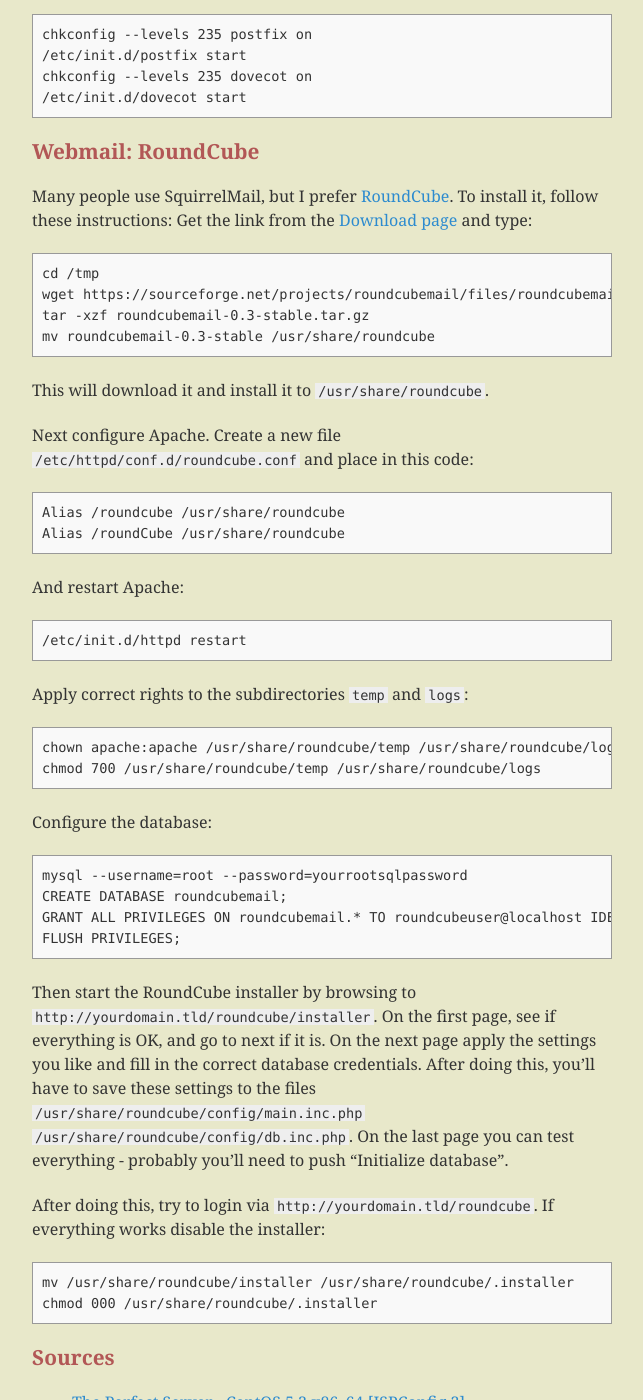
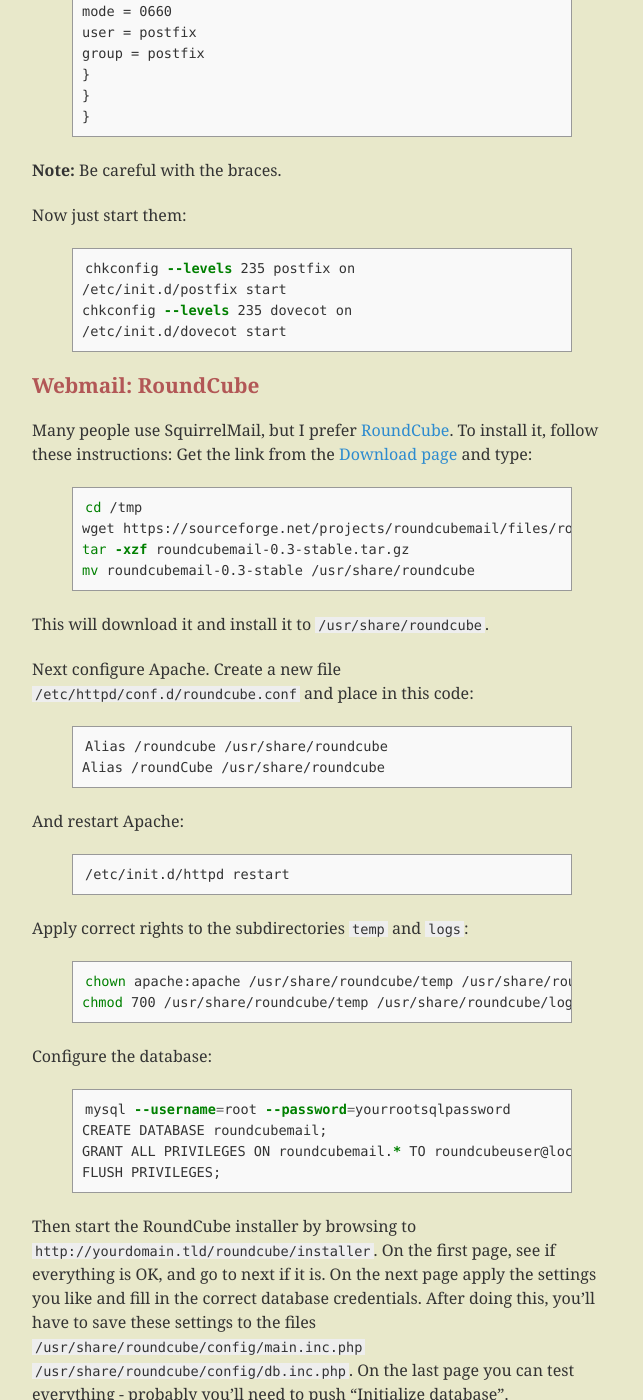
Before and after one commit to Zagyarakushi/website, a Jekyll site: the page built from _posts/2009-12-30-configure-your-vps.md, in a window 1280 px wide and 1400 px high, scrolled down 4677 px. Shown: the whole window, without its empty margins (129-772 px from the left). Built offline with Jekyll 4.4.1, drawn with Linux system fonts in a browser that asks for light colours; comment, search, counter and statistics services are not loaded; some of the changed text lies outside the part shown.

Commit message:
Corrected formatting to markdown

```diff
--- a/_posts/2009-12-30-configure-your-vps.md
+++ b/_posts/2009-12-30-configure-your-vps.md
@@ -1,104 +1,162 @@
 ---
-wordpress_id: 286
 layout: post
 title: Configure your VPS
+wordpress_id: 286
 wordpress_url: http://blog.writepermission.com/?p=286
 ---
-<h2>Basic tools</h2>
+## Basic tools
 Some basic tools will make it easy to set up your VPS, so we install them first:
-<ul>
-	<li>Install VIM text editor using the command:
-<pre>yum install vim-minimal vim-common vim-enhanced</pre></li>
-	<li>Install telnet (used to test later on) TODO:
-<pre>yum install telnet</pre></li>
-	<li>Install links (command line browser):
-<pre>yum install links</pre></li>
-	<li>Install GPG keys:
-<pre>rpm --import /etc/pki/rpm-gpg/RPM-GPG-KEY*
-rpm --import http://dag.wieers.com/rpm/packages/RPM-GPG-KEY.dag.txt</pre></li>
-	<li>Install rpmforge-release package:
-<pre>rpm --import http://apt.sw.be/redhat/el5/en/i386/RPMS.dag/rpmforge-release-0.3.6-1.el5.rf.i386.rpm</pre></li>
 
-</ul>
+- Install VIM text editor using the command:
+	{% highlight bash %}
+yum install vim-minimal vim-common vim-enhanced
+{% endhighlight %}
 
-<h2>Basic settings</h2>
+- Install telnet (used to test later on) TODO:
+	{% highlight bash %}
+yum install telnet
+{% endhighlight %}
+
+- Install links (command line browser):
+	{% highlight bash %}
+yum install links
+{% endhighlight %}
+
+- Install GPG keys:
+	{% highlight bash %}
+rpm --import /etc/pki/rpm-gpg/RPM-GPG-KEY*
+rpm --import http://dag.wieers.com/rpm/packages/RPM-GPG-KEY.dag.txt
+{% endhighlight %}
+
+- Install rpmforge-release package:
+	{% highlight bash %}
+rpm --import http://apt.sw.be/redhat/el5/en/i386/RPMS.dag/rpmforge-release-0.3.6-1.el5.rf.i386.rpm
+{% endhighlight %}
+
+## Basic settings
 Next we apply some basic settings:
-<ul>
-	<li>Make sure <code>/etc/hosts</code> contains the following line:
-<pre>127.0.0.1 yourdomainname.tld localhost localhost.localdomain</pre></li>
-	<li>Adjust <code>/etc/sysconfig/network</code> so looks like this:
-<pre>NETWORKING="yes"
+
+- Make sure `/etc/hosts` contains the following line:
+	{% highlight text %}
+127.0.0.1 yourdomainname.tld localhost localhost.localdomain
+{% endhighlight %}
+
+- Adjust `/etc/sysconfig/network` so looks like this:
+	{% highlight text %}
+NETWORKING="yes"
 HOSTNAME="yourdomainname.tld"
 GATEWAY="216.66.76.1"
-</pre></li>
-	<li>Install updates:
-<pre>yum update</pre></li>
-	<li>Get additional yum repositories:
-<pre>wget http://download.fedora.redhat.com/pub/epel/5/i386/epel-release-5-3.noarch.rpm
+{% endhighlight %}
+
+- Install updates:
+	{% highlight bash %}
+yum update
+{% endhighlight %}
+
+- Get additional yum repositories:
+	{% highlight bash %}
+wget http://download.fedora.redhat.com/pub/epel/5/i386/epel-release-5-3.noarch.rpm
 wget http://rpms.famillecollet.com/enterprise/remi-release-5.rpm
 rpm -Uvh remi-release-5*.rpm epel-release-5*.rpm
-</pre></li>
-</ul>
-Do a <code>reboot</code> to apply the host changes.
+{% endhighlight %}
 
-<h2>Apache, PHP, MySQL, phpMyAdmin</h2>
+Do a `reboot` to apply the host changes.
+
+## Apache, PHP, MySQL, phpMyAdmin
 Install these packages with the following command:
-<pre>yum install httpd mysql-server php php-mysql php-mbstring phpmyadmin</pre>
-To enable <code>ModRewrite</code> with <code>.htaccess</code> (for user-friendly URLs):
-<pre>a2enmod rewrite</pre> TODO werkt nit
+{% highlight bash %}
+yum install httpd mysql-server php php-mysql php-mbstring phpmyadmin
+{% endhighlight %}
 
-<h2>Configure MySQL & phpMyAdmin</h2>
+To enable `ModRewrite` with `.htaccess` (for user-friendly URLs):
+{% highlight bash %}
+a2enmod rewrite
+{% endhighlight %}
+TODO werkt niet
+
+## Configure MySQL & phpMyAdmin
 Start MySQL:
-<pre>chkconfig --levels 235 mysqld on
-/etc/init.d/mysqld start</pre>
+{% highlight bash %}
+chkconfig --levels 235 mysqld on
+/etc/init.d/mysqld start
+{% endhighlight %}
+
 Set the MySQL root password:
-<pre>mysqladmin -u root password yourrootsqlpassword</pre>
-Configure phpMyAdmin so Apache allows connections not just from localhost. To do this, open <code>/etc/httpd/conf.d/phpMyAdmin.conf</code> and comment out the following lines:
-<pre>[...]
+{% highlight bash %}
+mysqladmin -u root password yourrootsqlpassword
+{% endhighlight %}
+
+Configure phpMyAdmin so Apache allows connections not just from localhost. To do this, open `/etc/httpd/conf.d/phpMyAdmin.conf` and comment out the following lines:
+{% highlight text %}
+...
 #<Directory /usr/share/phpMyAdmin/>
 #   order deny,allow
 #   deny from all
 #   allow from 127.0.0.1
 #</Directory>
-[...]</pre>
-Possibly you need to change the authentication from <code>cookie</code> to <code>http</code> in <code>/usr/share/phpmyadmin/config.inc.php</code>:
-<pre>[...]
+...
+{% endhighlight %}
+
+Possibly you need to change the authentication from `cookie` to `http` in `/usr/share/phpmyadmin/config.inc.php`:
+{% highlight text %}
+...
 /* Authentication type */
 $cfg['Servers'][$i]['auth_type'] = 'http';
-[...]</pre>
+...
+{% endhighlight %}
+
 And finally create system startup links for Apache and start it:
-<pre>chkconfig --levels 235 httpd on
-/etc/init.d/httpd start</pre>
+{% highlight bash %}
+chkconfig --levels 235 httpd on
+/etc/init.d/httpd start
+{% endhighlight %}
 
-<h2>FTP server</h2>
+## FTP server
 To install a FTP server daemon, run the command:
-<pre>yum install pure-ftpd</pre>
-And make sure it starts:
-<pre>chkconfig --levels 235 pure-ftpd on
-/etc/init.d/pure-ftpd start</pre>
+{% highlight bash %}
+yum install pure-ftpd
+{% endhighlight %}
 
-<h2>Mail server</h2>
+And make sure it starts automatically:
+{% highlight bash %}
+chkconfig --levels 235 pure-ftpd on
+/etc/init.d/pure-ftpd start
+{% endhighlight %}
+
+## Mail server
 First we need to install and configure postfix:
-<pre>yum remove sendmail
-yum install postfix</pre>
+{% highlight bash %}
+yum remove sendmail
+yum install postfix
+{% endhighlight %}
+
 This removes sendmail, because we use postfix instead.
-Edit <code>/etc/postfix/main.cf</code> like this:
-<pre>myhost= mail. yourdomainname.tld
+Edit `/etc/postfix/main.cf` like this:
+{% highlight text %}
+myhost = mail.yourdomainname.tld
 mydomain = yourdomainname.tld
 myorigin = $mydomain
 inet_interfaces = all
-mydestination = $myhostname, localhost.$mydomain, localhost, $mydomain</pre> TODO maybe use the postfix -e command
-All the lines are already in the file you just need to uncomment them and edit <code>yourdomainname</code>.
+mydestination = $myhostname, localhost.$mydomain, localhost, $mydomain
+{% endhighlight %}
+TODO maybe use the postfix -e command
 
-If you want to use SMTP on a port other than 25 (I've used 26) modify <code>/etc/postfix/master.cf</code>:
-<pre>#smtp      inet  n       -       n       -       -       smtpd
+All the lines are already in the file you just need to uncomment them and edit `yourdomainname`.
+
+If you want to use SMTP on a port other than 25 (I've used 26) modify `/etc/postfix/master.cf`:
+{% highlight text %}
+#smtp      inet n       -       n       -       -       smtpd
 26         inet n       -       n       -       -       smtpd
-</pre>
+{% endhighlight %}
 
 Next we install SASL:
-<pre>yum install cyrus-sasl</pre>
-Enable it by added the following lines to <code>/etc/postfix/main.cf</code>:
-<pre># SASL SETTINGS
+{% highlight bash %}
+yum install cyrus-sasl
+{% endhighlight %}
+
+Enable it by added the following lines to `/etc/postfix/main.cf`:
+{% highlight text %}
+# SASL SETTINGS
 #
 # Enable authentication
 smtpd_sasl_auth_enable = yes
@@ -113,14 +171,21 @@
 #
 # Set the SASL path
 smtpd_sasl_path = private/auth
-</pre>
+{% endhighlight %}
+
 To reload these setting, type:
-<pre>postfix reload</pre>
+{% highlight bash %}
+postfix reload
+{% endhighlight %}
 
 Last of three, install dovecot:
-<pre>yum install dovecot</pre>
-Open <code>/etc/dovecot.conf</code> and the following is uncommented and modified
-<pre>protocols = imap imaps pop3 pop3s
+{% highlight bash %}
+yum install dovecot
+{% endhighlight %}
+
+Open `/etc/dovecot.conf` and the following is uncommented and modified
+{% highlight text %}
+protocols = imap imaps pop3 pop3s
 auth default {
 mechanisms = plain login
 passdb pam {
@@ -136,60 +201,73 @@
 }
 }
 }
-</pre>
-<strong>Note:</strong> Be careful with the braces.
+{% endhighlight %}
+
+**Note:** Be careful with the braces.
 
 Now just start them:
-<pre>chkconfig --levels 235 postfix on
+{% highlight bash %}
+chkconfig --levels 235 postfix on
 /etc/init.d/postfix start
 chkconfig --levels 235 dovecot on
 /etc/init.d/dovecot start
-</pre>
+{% endhighlight %}
 
-<h2>Webmail: RoundCube</h2>
-Many people use SquirrelMail, but I prefer <a href="http://roundcube.net/">RoundCube</a>. To install it, follow these instructions:
-Get the link from the <a href="http://roundcube.net/download">Download page</a> and type:
-<pre>cd /tmp
+## Webmail: RoundCube
+Many people use SquirrelMail, but I prefer [RoundCube](http://roundcube.net/). To install it, follow these instructions:
+Get the link from the [Download page](http://roundcube.net/download) and type:
+{% highlight bash %}
+cd /tmp
 wget https://sourceforge.net/projects/roundcubemail/files/roundcubemail/0.3-stable/roundcubemail-0.3-stable.tar.gz/download
 tar -xzf roundcubemail-0.3-stable.tar.gz
-mv roundcubemail-0.3-stable /usr/share/roundcube</pre>
-This will download it and install it to <code>/usr/share/roundcube</code>.
+mv roundcubemail-0.3-stable /usr/share/roundcube
+{% endhighlight %}
 
-Next configure Apache. Create a new file <code>/etc/httpd/conf.d/roundcube.conf</code> and place in this code:
-<pre>Alias /roundcube /usr/share/roundcube
-Alias /roundCube /usr/share/roundcube</pre>
+This will download it and install it to `/usr/share/roundcube`.
+
+Next configure Apache. Create a new file `/etc/httpd/conf.d/roundcube.conf` and place in this code:
+{% highlight text %}
+Alias /roundcube /usr/share/roundcube
+Alias /roundCube /usr/share/roundcube
+{% endhighlight %}
+
 And restart Apache:
-<pre>/etc/init.d/httpd restart</pre>
+{% highlight bash %}
+/etc/init.d/httpd restart
+{% endhighlight %}
 
-Apply correct rights to the subdirectories <code>temp</code> and <code>logs</code>:
-<pre>chown apache:apache /usr/share/roundcube/temp /usr/share/roundcube/logs
-chmod 700 /usr/share/roundcube/temp /usr/share/roundcube/logs</pre>
+Apply correct rights to the subdirectories `temp` and `logs`:
+{% highlight bash %}
+chown apache:apache /usr/share/roundcube/temp /usr/share/roundcube/logs
+chmod 700 /usr/share/roundcube/temp /usr/share/roundcube/logs
+{% endhighlight %}
 
 Configure the database:
-<pre>mysql --username=root --password=yourrootsqlpassword
+{% highlight bash %}
+mysql --username=root --password=yourrootsqlpassword
 CREATE DATABASE roundcubemail;
 GRANT ALL PRIVILEGES ON roundcubemail.* TO roundcubeuser@localhost IDENTIFIED BY 'yourroundcubepass';
-FLUSH PRIVILEGES;</pre>
+FLUSH PRIVILEGES;
+{% endhighlight %}
 
-Then start the RoundCube installer by browsing to <code>http://yourdomain.tld/roundcube/installer</code>.
+Then start the RoundCube installer by browsing to `http://yourdomain.tld/roundcube/installer`.
 On the first page, see if everything is OK, and go to next if it is.
 On the next page apply the settings you like and fill in the correct database credentials.
-After doing this, you'll have to save these settings to the files <code>/usr/share/roundcube/config/main.inc.php</code> <code>/usr/share/roundcube/config/db.inc.php</code>.
+After doing this, you'll have to save these settings to the files `/usr/share/roundcube/config/main.inc.php` `/usr/share/roundcube/config/db.inc.php`.
 On the last page you can test everything - probably you'll need to push "Initialize database".
 
-After doing this, try to login via <code>http://yourdomain.tld/roundcube</code>. If everything works disable the installer:
-<pre>mv /usr/share/roundcube/installer /usr/share/roundcube/.installer
-chmod 000 /usr/share/roundcube/.installer</pre>
+After doing this, try to login via `http://yourdomain.tld/roundcube`. If everything works disable the installer:
+{% highlight bash %}
+mv /usr/share/roundcube/installer /usr/share/roundcube/.installer
+chmod 000 /usr/share/roundcube/.installer
+{% endhighlight %}
 
-<h2>Sources</h2>
-<ul>
-	<li><a href="http://www.howtoforge.com/perfect-server-centos-5.3-x86_64-ispconfig-3">The Perfect Server - CentOS 5.3 x86_64 [ISPConfig 3]</a></li>
-	<li><a href="http://www.howtoforge.com/perfect_setup_centos_4.3">The Perfect Setup - CentOS 4.3 (64-bit)</a></li>
-	<li><a href="http://www.mysql-apache-php.com/">Quick Linux Server Installation</a></li>
-	<li><a href="http://bluhaloit.wordpress.com/2008/03/13/installing-php-52x-on-redhat-es5-centos-5-etc/">Installing PHP 5.2.x or 5.3.x on RedHat ES5, CentOS 5, etc</a></li>
-	<li><a href="http://corpocrat.com/2008/07/10/setup-postfixdovecot-mailserver-for-centosrhel/">Setup Postfix/Dovecot MailServer for Centos/RHEL</a></li>
-	<li><a href="http://postfix.state-of-mind.de/patrick.koetter/smtpauth/smtp_auth_mailclients.html">SMTP Authentication for Mail clients</a></li>
-	<li><a href="http://drupalab.com/blog/installing-postfix-dovecot-with-smtp-auth--tls-on-centos">Installing Postfix/Dovecot with SMTP-AUTH and TLS on CentOS</a></li>
-	<li><a href="http://trac.roundcube.net/wiki/Howto_Install">How to Install RoundCube</a></li>
-
-</ul>
+## Sources
+- [The Perfect Server - CentOS 5.3 x86_64 \[ISPConfig 3\]](http://www.howtoforge.com/perfect-server-centos-5.3-x86_64-ispconfig-3")</a>
+- [The Perfect Setup - CentOS 4.3 (64-bit)](http://www.howtoforge.com/perfect_setup_centos_4.3)
+- [Quick Linux Server Installation](http://www.mysql-apache-php.com/)
+- [Installing PHP 5.2.x or 5.3.x on RedHat ES5, CentOS 5, etc](http://bluhaloit.wordpress.com/2008/03/13/installing-php-52x-on-redhat-es5-centos-5-etc/)
+- [Setup Postfix/Dovecot MailServer for Centos/RHEL](http://corpocrat.com/2008/07/10/setup-postfixdovecot-mailserver-for-centosrhel/)
+- [SMTP Authentication for Mail clients](http://postfix.state-of-mind.de/patrick.koetter/smtpauth/smtp_auth_mailclients.html)
+- [Installing Postfix/Dovecot with SMTP-AUTH and TLS on CentOS](http://drupalab.com/blog/installing-postfix-dovecot-with-smtp-auth--tls-on-centos)
+- [How to Install RoundCube](http://trac.roundcube.net/wiki/Howto_Install)
```
